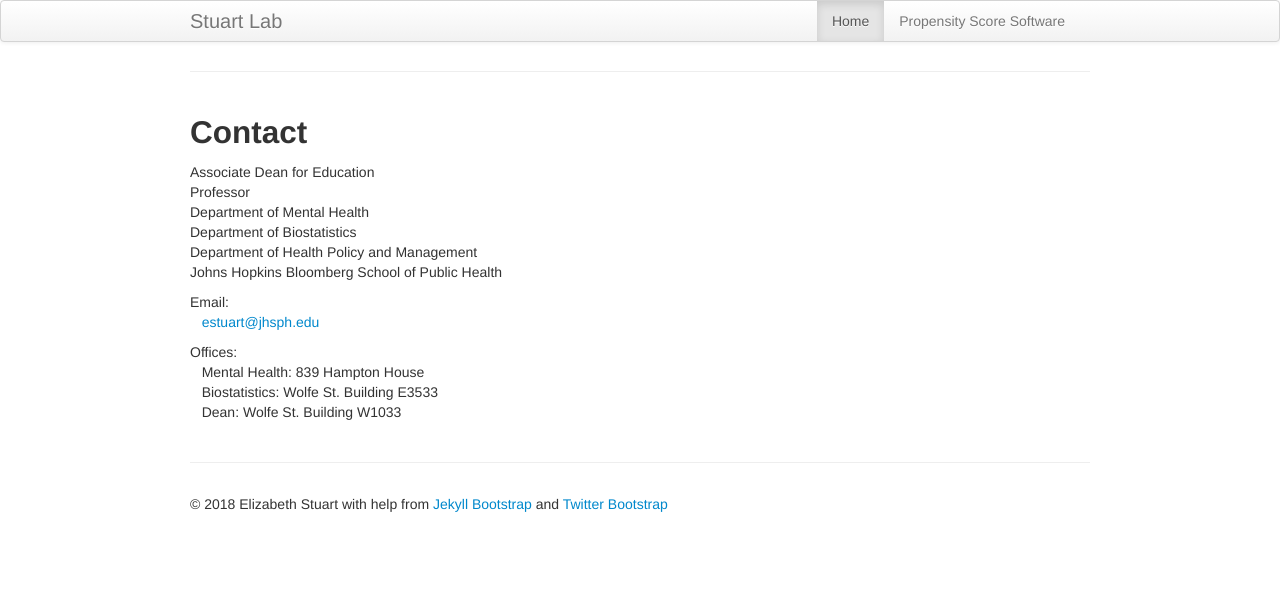
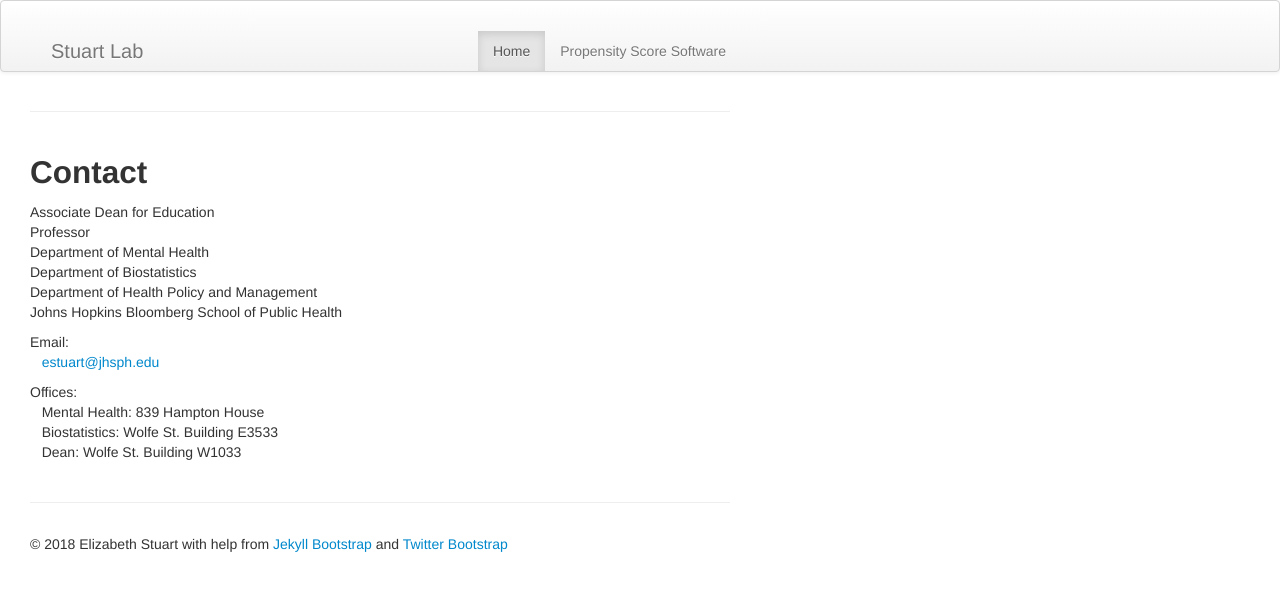
Before and after one commit to StuartRA/StuartRA.github.io, a Jekyll site: the page built from 00-index.md, in a window 1280 px wide. Shown: the top 591 px of the page. Built offline with Jekyll 4.4.1, drawn with Linux system fonts in a browser that asks for light colours.

Commit message:
Update style.css

```diff
--- a/assets/themes/twitter/css/style.css
+++ b/assets/themes/twitter/css/style.css
@@ -1,7 +1,7 @@
 /* Custom container */
 .container-narrow {
-  margin: 0 auto;
-  max-width: 900px; }
+  margin: 30px;
+  max-width: 700px; }
 
 .container-narrow > hr {
   margin: 30px 0; }
```
